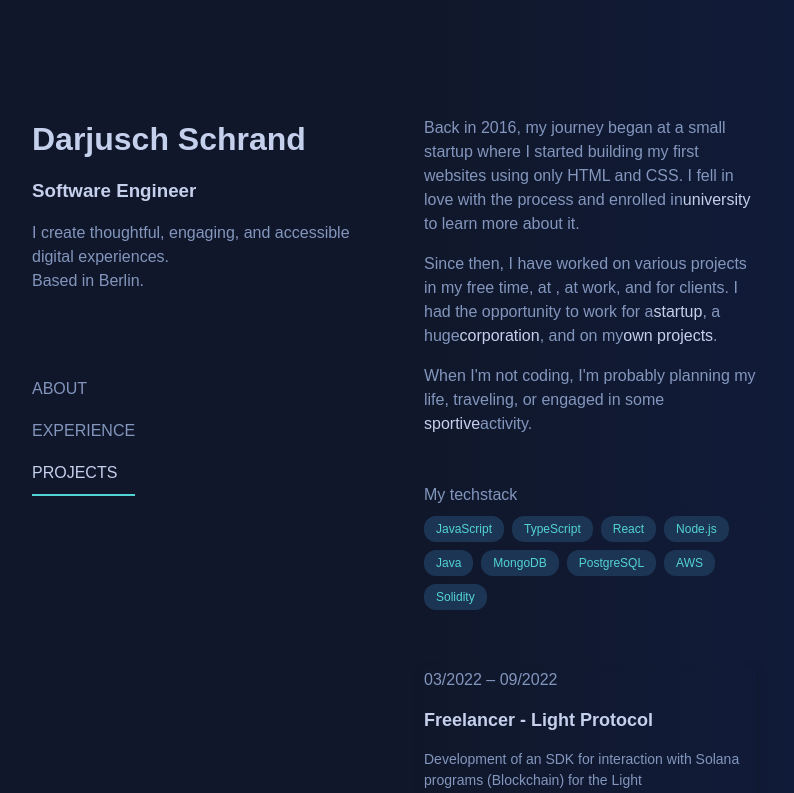
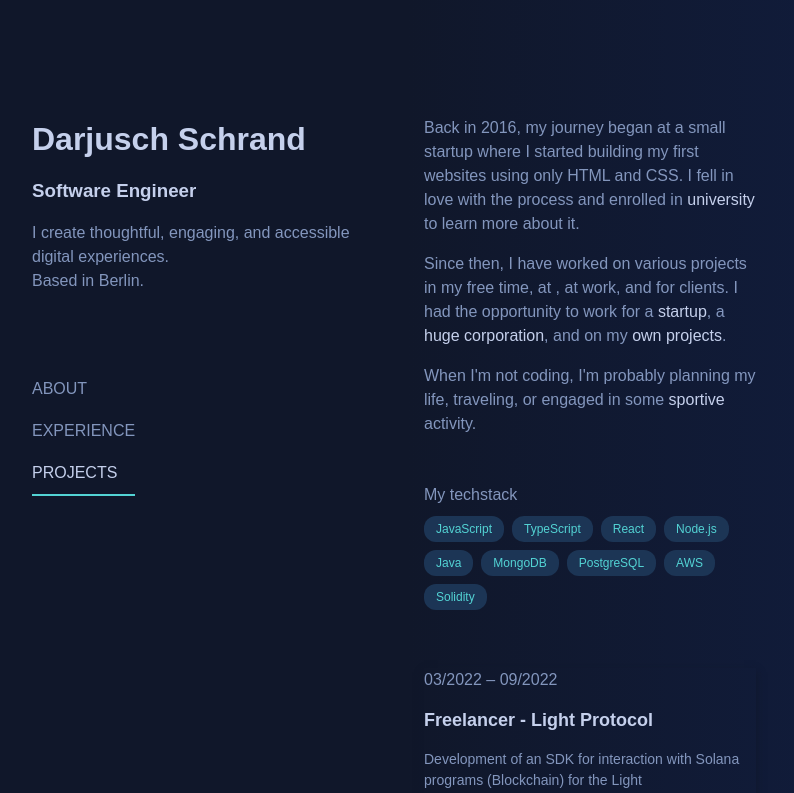
Before and after one commit to Darjusch/portfolio, a React (Vite) app: page / in a window 1280 px wide. Shown: the top 793 px of the page, without its empty margins (246-1040 px from the left). Built offline with nearby package versions, Linux system fonts and the light colour scheme; a web font is replaced by a local one.

Commit message:
highlighted text

```diff
--- a/src/App.tsx
+++ b/src/App.tsx
@@ -238,19 +238,19 @@ export const About = () => {
         Back in 2016, my journey began at a small startup where I started
         building my first websites using only HTML and CSS. I fell in love with
         the process and enrolled in
-        <span className="highlight-text">university</span> to learn more about
+        <span className="highlight-text"> university</span> to learn more about
         it.
       </p>
       <p>
         Since then, I have worked on various projects in my free time, at , at
         work, and for clients. I had the opportunity to work for a
-        <span className="highlight-text">startup</span>, a huge
-        <span className="highlight-text">corporation</span>, and on my
-        <span className="highlight-text">own projects</span>.
+        <span className="highlight-text"> startup</span>, a
+        <span className="highlight-text"> huge corporation</span>, and on my
+        <span className="highlight-text"> own projects</span>.
       </p>
       <p>
         When I'm not coding, I'm probably planning my life, traveling, or
-        engaged in some <span className="highlight-text">sportive</span>
+        engaged in some <span className="highlight-text"> sportive </span>
         activity.
       </p>
     </div>
```
